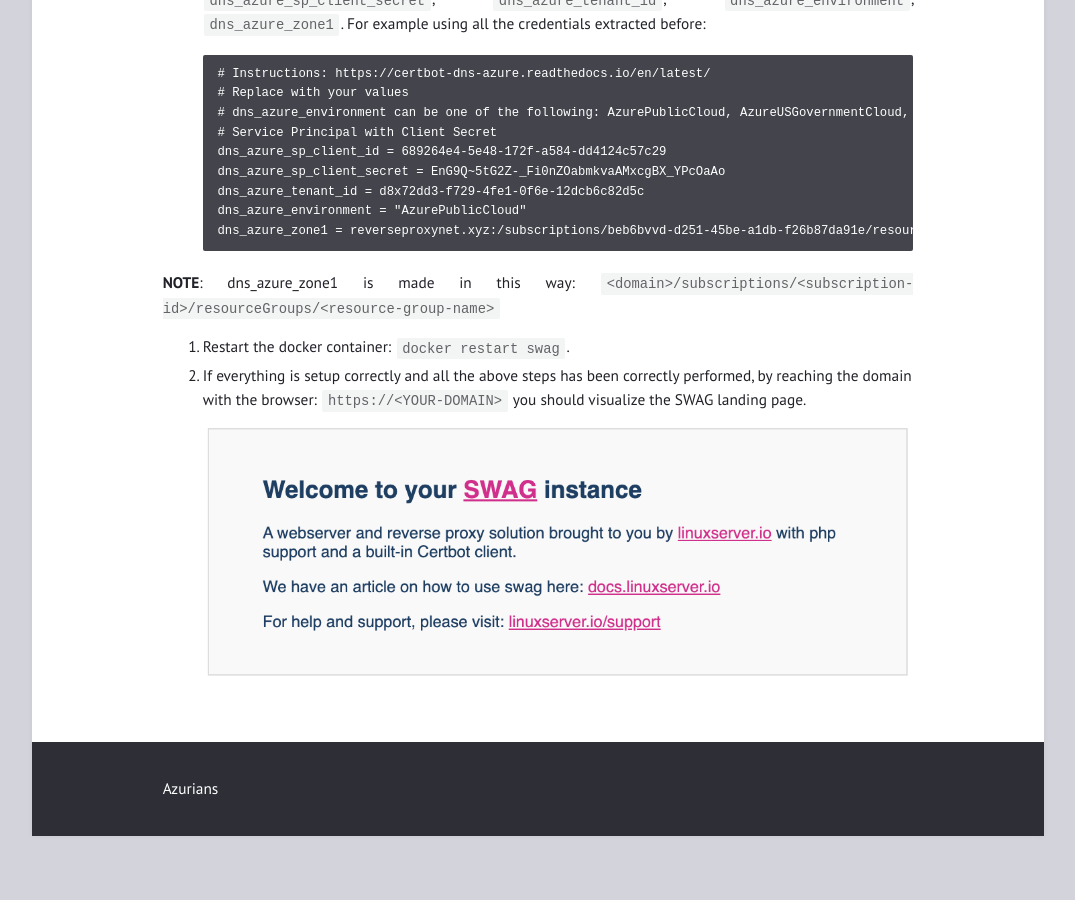
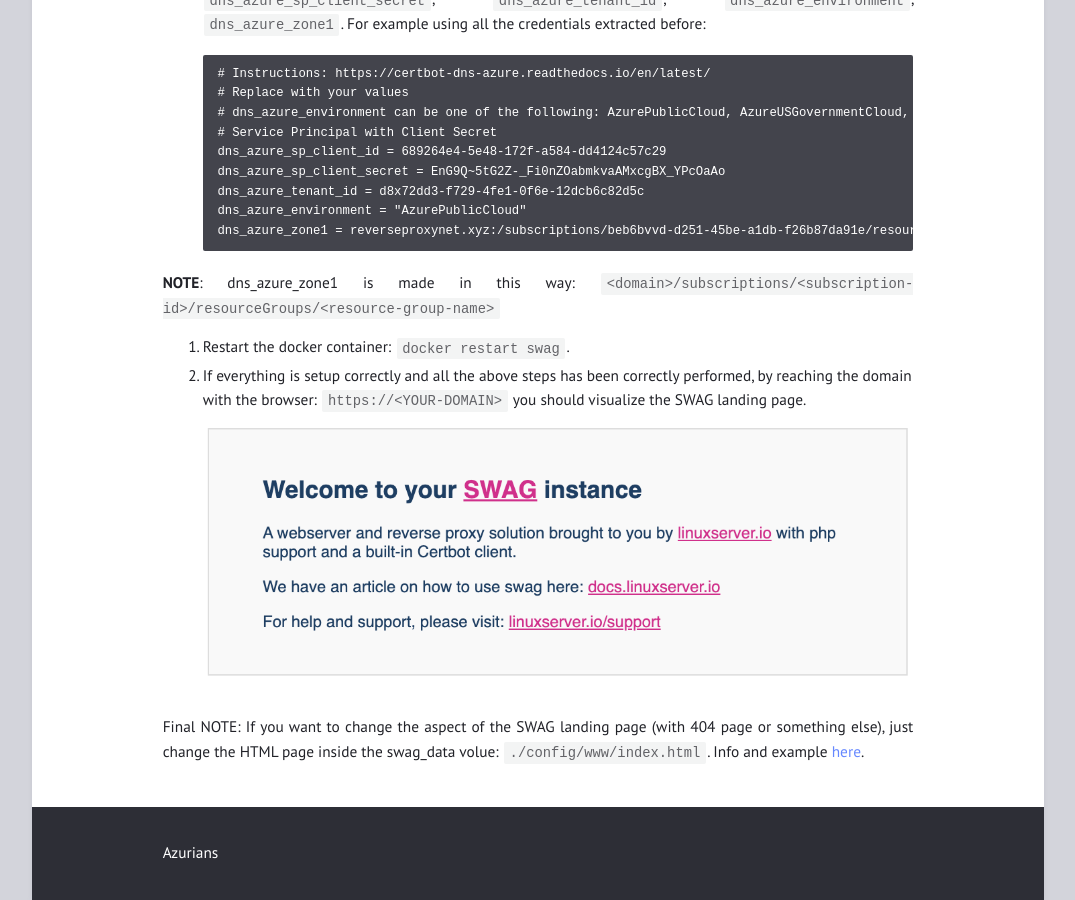
Before and after one commit to massimilianorighi/massimilianorighi.github.io, a Jekyll site: the page built from _posts/2024-02-10-azure-swag.md, in a window 1280 px wide and 900 px high, scrolled down 8249 px. Shown: the whole window, without its empty margins (102-1177 px from the left). Built offline with Jekyll 4.4.1, drawn with Linux system fonts in a browser that asks for light colours; before the commit the page ends 9085 px from its top, so only the background shows below that.

Commit message:
Added info to edit landing page

```diff
--- a/_posts/2024-02-10-azure-swag.md
+++ b/_posts/2024-02-10-azure-swag.md
@@ -193,3 +193,6 @@ dns_azure_zone1 = reverseproxynet.xyz:/subscriptions/beb6bvvd-d251-45be-a1db-f26
 3. Restart the docker container: `docker restart swag`.
 4. If everything is setup correctly and all the above steps has been correctly performed, by reaching the domain with the browser: `https://<YOUR-DOMAIN>` you should visualize the SWAG landing page.
 ![](/assets/images/images_2024-02-10-azure-swag/swag_landing_page.png)
+
+Final NOTE: If you want to change the aspect of the SWAG landing page (with 404 page or something else), just change the HTML page inside the swag_data volue: `./config/www/index.html`.
+Info and example [here](https://libertus.dev/posts/configure-traefik-to-use-custom-domain/part2/).
```
